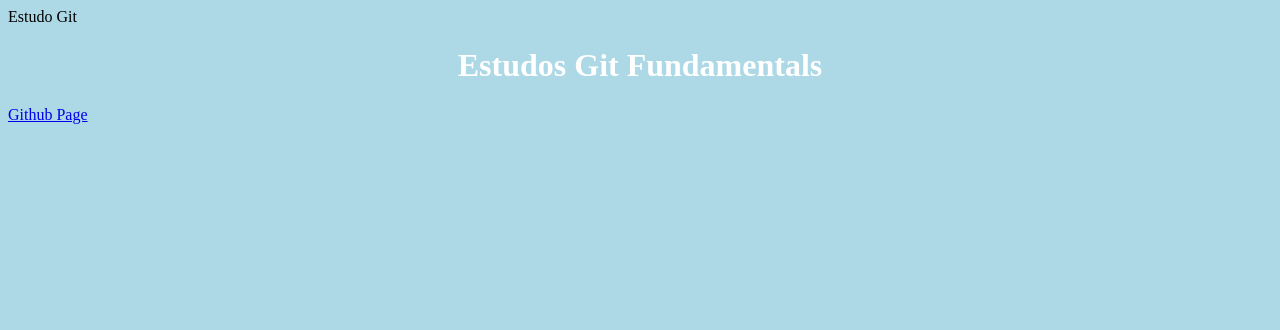
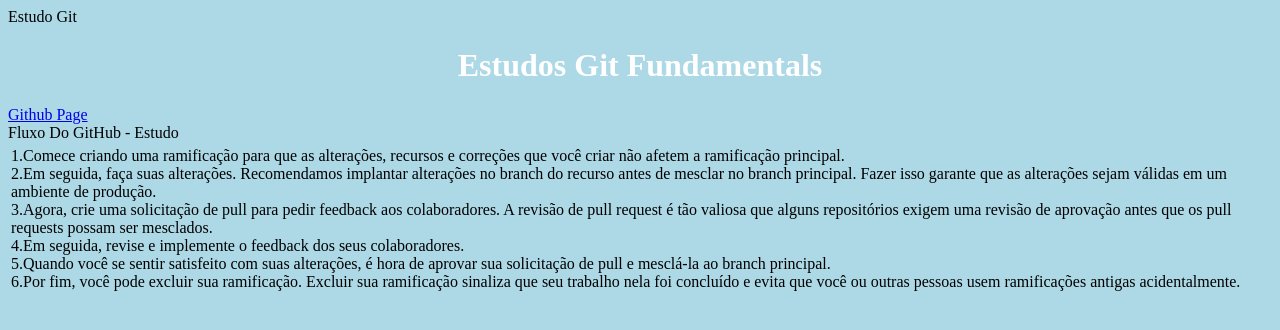
Before and after one commit to enioha/foundation, a plain HTML site: page index.html in a window 1280 px wide. Drawn offline with Linux system fonts and the light colour scheme.

Commit message:
Alterado index contendo fluxo gitHub parte do estudo

```diff
--- a/index.html
+++ b/index.html
@@ -7,5 +7,24 @@
 <body>
     <h1>Estudos Git Fundamentals</h1>
     <a href='#'>Github Page</a>
+    <div>
+        <table>
+            <tr>Fluxo Do GitHub - Estudo</tr>
+            <tr>
+                <td>
+
+    1.Comece criando uma ramificação para que as alterações, recursos e correções que você criar não afetem a ramificação principal.<br>
+    2.Em seguida, faça suas alterações. Recomendamos implantar alterações no branch do recurso antes de mesclar no branch principal. Fazer isso garante que as alterações sejam válidas em um ambiente de produção.<br>
+    3.Agora, crie uma solicitação de pull para pedir feedback aos colaboradores. A revisão de pull request é tão valiosa que alguns repositórios exigem uma revisão de aprovação antes que os pull requests possam ser mesclados.<br>
+    4.Em seguida, revise e implemente o feedback dos seus colaboradores.<br>
+    5.Quando você se sentir satisfeito com suas alterações, é hora de aprovar sua solicitação de pull e mesclá-la ao branch principal.<br>
+    6.Por fim, você pode excluir sua ramificação. Excluir sua ramificação sinaliza que seu trabalho nela foi concluído e evita que você ou outras pessoas usem ramificações antigas acidentalmente.<br>
+
+                </td>
+            </tr>
+
+
+        </table>
+</div>
 </body>
 </html>
```
